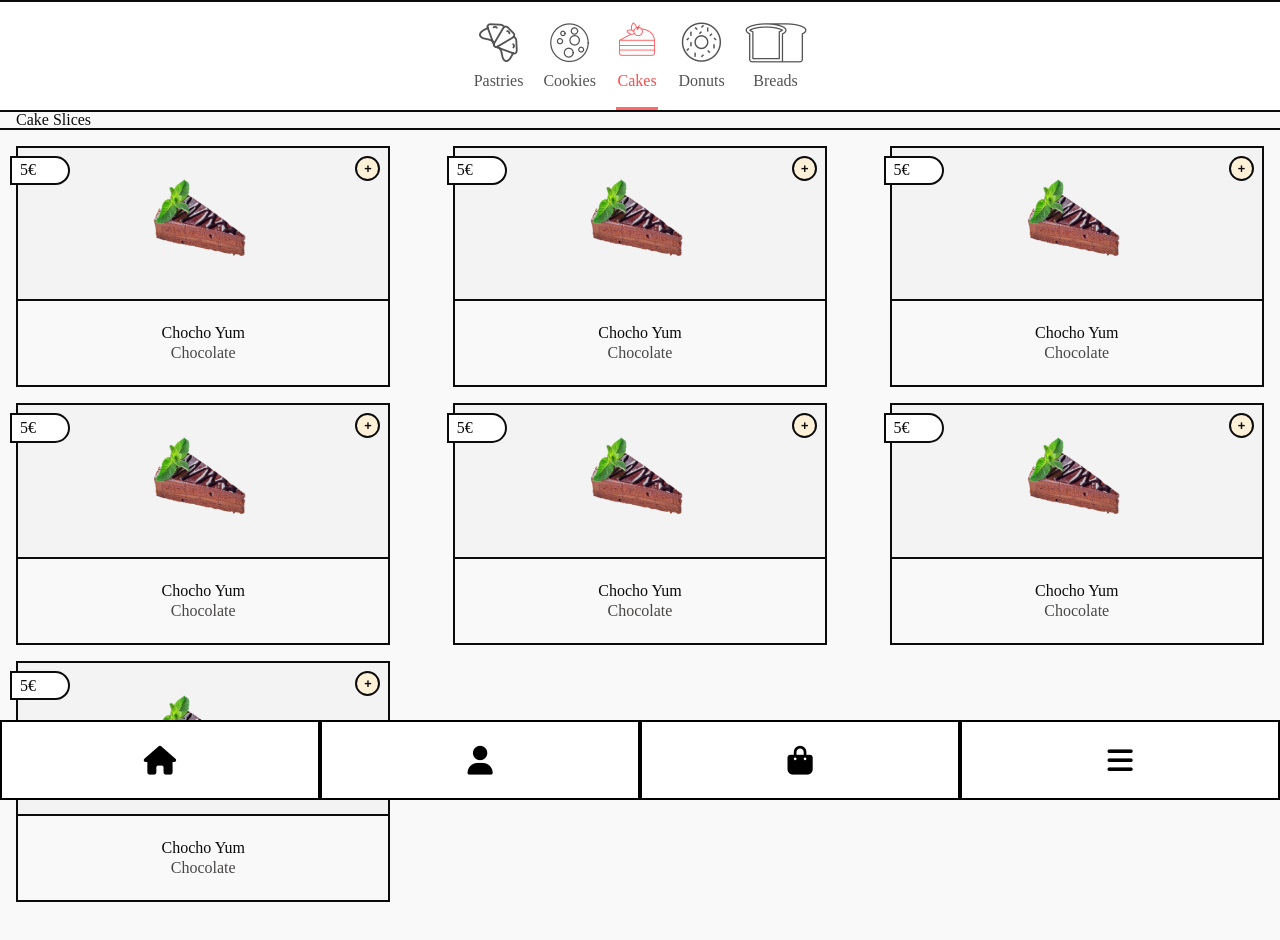
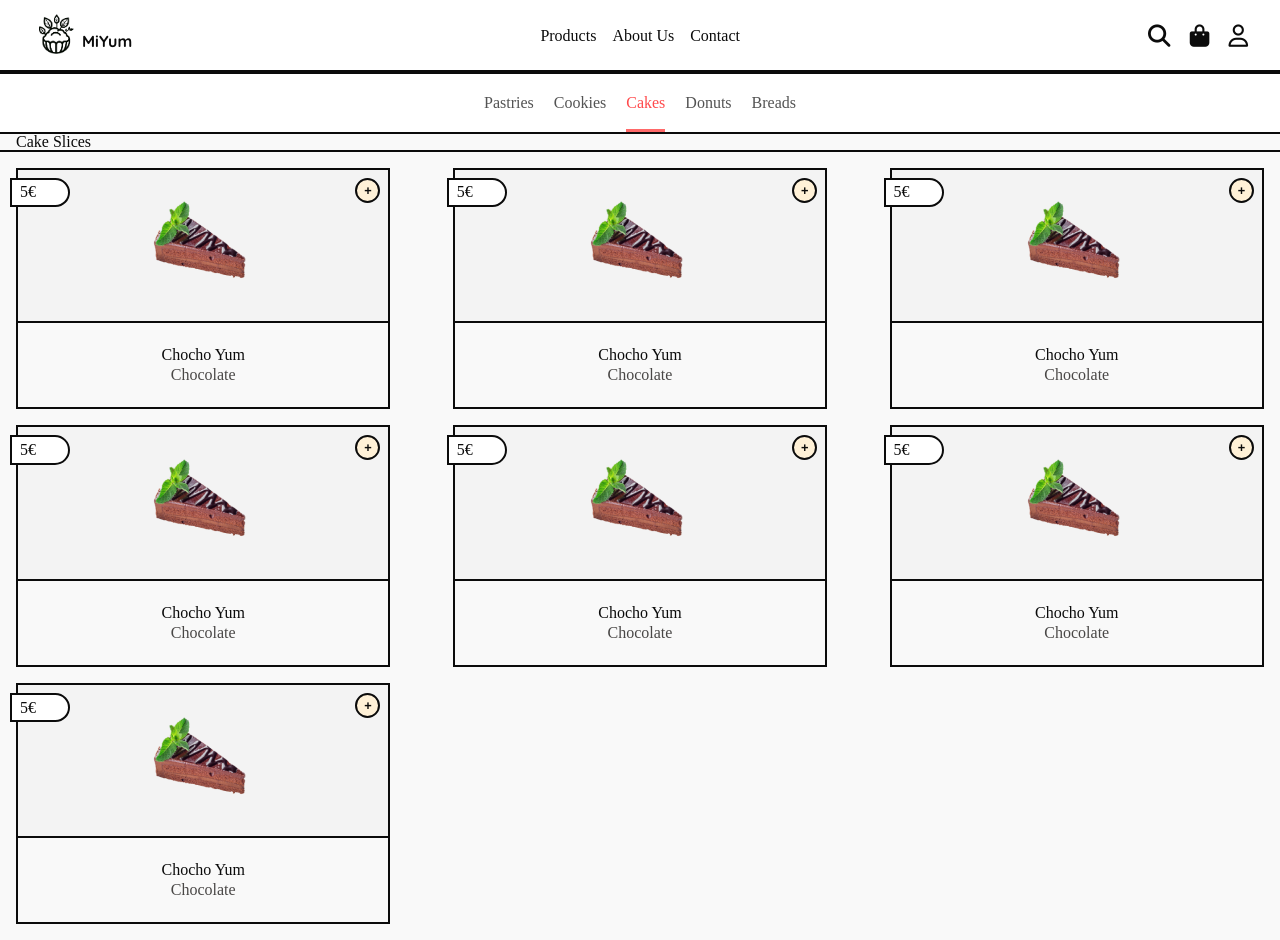
Before and after one commit to project-assigments-p2-singulaars/ecommerce-miyum, a website with bundled scripts: page src/index.html in a window 1280 px wide. Before the commit the page ends 918 px from the top, so only its background shows below. Built offline with nearby package versions, Linux system fonts and the light colour scheme; a web font is replaced by a local one.

Commit message:
feat: main header html & css done; rendered in js

```diff
--- a/src/index.html
+++ b/src/index.html
@@ -8,13 +8,12 @@
   <script type="module" src="./lib/app.js"></script>
   <link rel="preconnect" href="https://fonts.googleapis.com">
   <link rel="preconnect" href="https://fonts.gstatic.com" crossorigin>
-  <link href="https://fonts.googleapis.com/css2?family=Inter:wght@100..900&display=swap" rel="stylesheet">
+  <link href="https://fonts.googleapis.com/css2?family=DM+Sans:ital,opsz,wght@0,9..40,100..1000;1,9..40,100..1000&family=Inter:wght@100..900&family=Poppins:ital,wght@0,100;0,200;0,300;0,400;0,500;0,600;0,700;0,800;0,900;1,100;1,200;1,300;1,400;1,500;1,600;1,700;1,800;1,900&family=Quicksand:wght@300..700&display=swap" rel="stylesheet">
   <link rel="stylesheet" href="./static/styles/css/reset.css">
   <link rel="stylesheet" href="./static/fonts/icomoon/style.css">
   <link rel="stylesheet" href="./static/styles/css/styles.css">
 </head>
 <body>
-
   <main>
   </main>
 </body>
--- a/src/lib/app.js
+++ b/src/lib/app.js
@@ -2,6 +2,7 @@
 import { navbar } from "./bottomNavBar.js";
 import { burgerMenuView } from './burgerMenuView.js';
 import { productsComponent } from './productsComponent.js';
+import { headerTopNav } from "./headerTopNav.js";
 
 document.addEventListener('DOMContentLoaded', initApp);
 
@@ -67,7 +68,9 @@ function initApp(){
 
   ]
 
+  headerTopNav();
   burgerMenuView();
   productsComponent( productsData );
   navbar();
+
 }
--- /dev/null
+++ b/src/lib/headerTopNav.js
@@ -0,0 +1,34 @@
+
+
+export function headerTopNav() {
+  const body = document.querySelector("body");
+  const mainEl = document.querySelector('main');
+  const header = document.createElement("header");
+  header.classList.add('main-header');
+
+  header.innerHTML = /* html */`
+    <nav class="main-header__nav">
+      <div class="nav__logo">
+        <a href="/src/index.html" target="_blank" rel="noopener noreferrer">
+          <img src="./static/images/logoMiYum.png" alt="logo MiYum">
+          <span class="logo__text">MiYum</span>
+        </a>
+      </div>
+      <ul class="nav__menu">
+        <li class="menu__item"><a href="/src/pages/products.html">Products</a></li>
+        <li class="menu__item"><a href="/src/pages/aboutus.html">About Us</a></li>
+        <li class="menu__item"><a href="/src/pages/contact.html">Contact</a></li>
+      </ul>
+      <div class="nav__right-buttons">
+        <i class="right-buttons__search fa-solid fa-magnifying-glass"></i>
+        <i class="right-buttons__shopping-cart fa-solid fa-bag-shopping"></i>
+        <i class="right-buttons__profile fa-regular fa-user"></i>
+      </div>
+    </nav>
+  `;
+
+
+  /*  Append Elements  */
+  body.insertBefore(header, mainEl);
+
+}
--- a/src/static/styles/sass/_bottom-nav-bar.scss
+++ b/src/static/styles/sass/_bottom-nav-bar.scss
@@ -1,18 +1,18 @@
-*{
-    margin:0;
+* {
+  margin: 0;
   padding: 0;
   box-sizing: border-box;
 
 }
 
-html{
+html {
   font-size: 16px;
 }
 
-.bottom-nav-bar{
-    display:grid;
-    grid-template-rows:200px;
-    grid-template-columns: 1fr 1fr 1fr 1fr ;
+.bottom-nav-bar {
+  display: grid;
+  grid-template-rows: 200px;
+  grid-template-columns: 1fr 1fr 1fr 1fr;
   height: 10vh;
   width: 100%;
   position: fixed;
@@ -21,9 +21,16 @@ html{
 }
 
 
-.bottom-nav-bar button{
+.bottom-nav-bar button {
   font-size: 1.8rem;
   background-color: white;
-    height:5rem;
+  height: 5rem;
   border: 0.125rem solid black;
 }
+
+
+@media screen and ( width > 800px ) {
+  .bottom-nav-bar{
+    display: none;
+  }
+}
--- a/src/static/styles/sass/_home.scss
+++ b/src/static/styles/sass/_home.scss
@@ -199,4 +199,15 @@
     display: block;
   }
 
+  .categories-nav{
+    top: 4.4rem;
+  }
+
+  .categories-nav .categories-tabs__tab-item{
+
+    i{
+      display: none;
+    }
+  }
+
 }
--- /dev/null
+++ b/src/static/styles/sass/_main-header.scss
@@ -0,0 +1,88 @@
+
+
+.main-header{
+  width: 100vw;
+  height: 4.5rem;
+  background-color: white;
+  padding: 0 2rem;
+  border-bottom: .125rem solid $border-color__default;
+}
+
+.main-header__nav{
+  height: inherit;
+  display: flex;
+  justify-content: space-between;
+  align-items: center;
+
+  .nav__logo{
+    height: inherit;
+    display: inherit;
+    align-items: center;
+
+    a{
+      display: flex;
+      align-items: center;
+    }
+
+    img{
+      width: 3.125rem;
+      height: auto;
+    }
+
+    span{
+      margin-top: 0.625rem;
+      font-family: 'Quicksand';
+      font-weight: bold;
+    }
+  }
+
+  .nav__menu{
+    display: none;
+    gap: 1rem;
+    align-items: center;
+
+    a:hover{
+      text-decoration: underline;
+    }
+
+  }
+
+  .nav__right-buttons{
+
+    display: flex;
+    gap: 1.2rem;
+    font-size: 1.4rem;
+
+    i{
+      cursor: pointer;
+    }
+
+
+    .right-buttons__shopping-cart{
+      display: none;
+    }
+  }
+
+}
+
+@media screen and (width > 800px){
+
+  .main-header{
+    position: sticky;
+    top: 0;
+    left: 0;
+    z-index: 999999;
+  }
+
+  .main-header__nav{
+
+    .nav__menu{
+      display: flex;
+    }
+
+    .nav__right-buttons .right-buttons__shopping-cart{
+      display: block;
+    }
+
+  }
+}
--- a/src/static/styles/sass/product-detail-view.scss
+++ b/src/static/styles/sass/product-detail-view.scss
@@ -46,7 +46,6 @@ margin-top: 2rem;
     display: flex;
     flex-direction: column;
     align-items: center;
-
 
     .product-detail__image img{
         width: 25rem;
--- a/src/static/styles/sass/styles.scss
+++ b/src/static/styles/sass/styles.scss
@@ -1,5 +1,7 @@
 @import './variables';
 @import './general';
 @import './home';
+@import './main-header';
+@import './hero-starred';
 @import './burger-menu';
 @import './bottom-nav-bar';
```
Also changed, not shown: src/static/images/como_hacer_cupcakes_en_el_microondas_39911_orig.jpg (added), src/static/images/doughnuts-donuts.webp (added), src/static/images/logoMiYum.png (added), src/static/images/logoMiYum.svg (added), src/static/images/macarons.jpg (added), src/static/styles/css/styles.css, 2 other files. Lines whose indentation alone changed are shown as unchanged.
